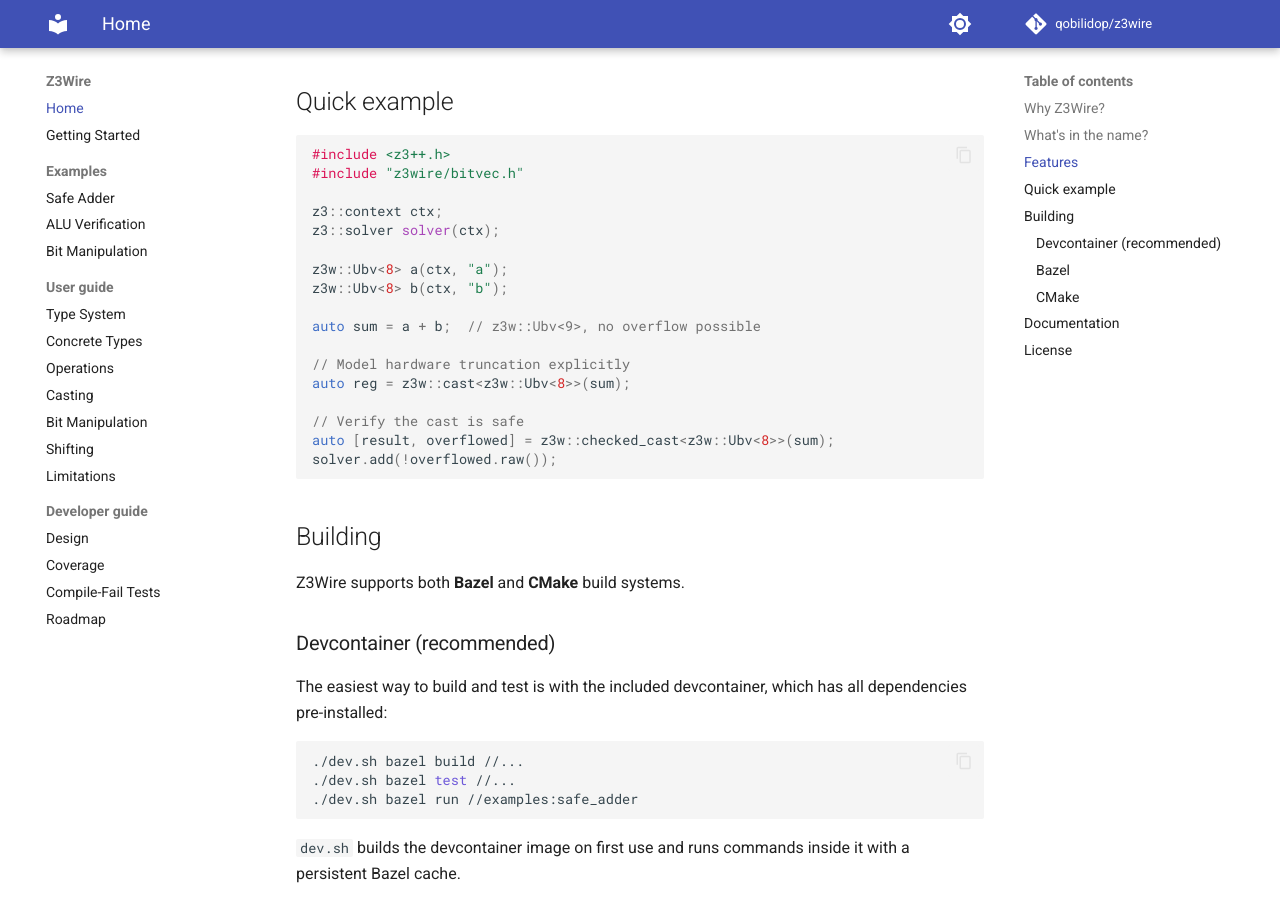
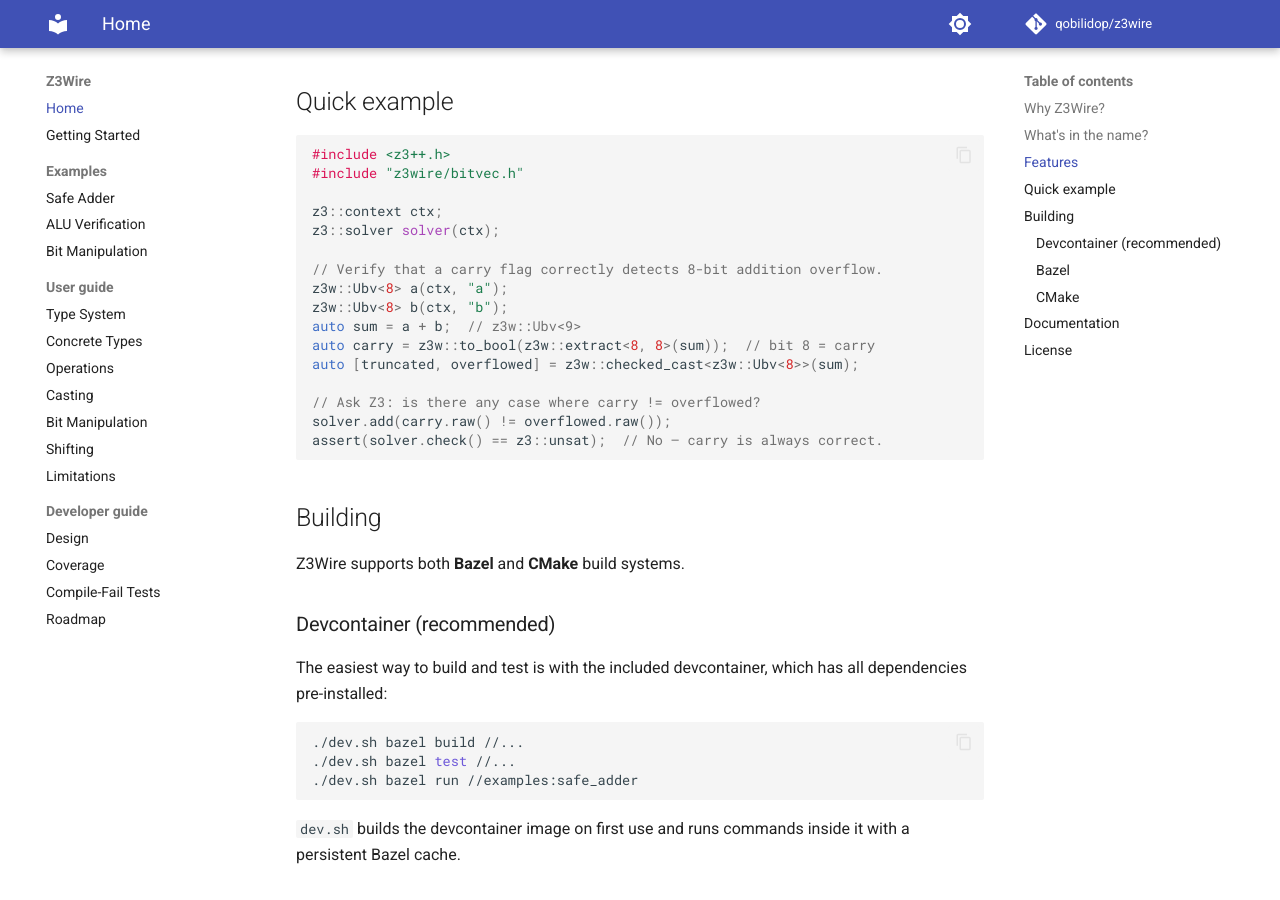
Before and after one commit to qobilidop/z3wire, an MkDocs documentation site: the page built from docs/index.md, in a window 1280 px wide and 900 px high, scrolled down 1111 px. Built offline with MkDocs 1.6.1 and Material for MkDocs 9.7.7, drawn with Linux system fonts in a browser that asks for light colours; comment, search, counter and statistics services are not loaded.

Commit message:
Rewrite README example to verify carry flag correctness
Replace the API showcase with a meaningful verification: prove that
a carry flag always matches overflow detection for 8-bit addition.
Add single-bit extraction shorthand and Bool/Ubv<1> friction to
the roadmap.

Co-Authored-By: Claude Opus 4.6 <noreply@anthropic.com>

````diff
--- a/README.md
+++ b/README.md
@@ -54,17 +54,16 @@ the complete set of combinational logic primitives that operate on these wires.
 z3::context ctx;
 z3::solver solver(ctx);
 
+// Verify that a carry flag correctly detects 8-bit addition overflow.
 z3w::Ubv<8> a(ctx, "a");
 z3w::Ubv<8> b(ctx, "b");
+auto sum = a + b;  // z3w::Ubv<9>
+auto carry = z3w::to_bool(z3w::extract<8, 8>(sum));  // bit 8 = carry
+auto [truncated, overflowed] = z3w::checked_cast<z3w::Ubv<8>>(sum);
 
-auto sum = a + b;  // z3w::Ubv<9>, no overflow possible
-
-// Model hardware truncation explicitly
-auto reg = z3w::cast<z3w::Ubv<8>>(sum);
-
-// Verify the cast is safe
-auto [result, overflowed] = z3w::checked_cast<z3w::Ubv<8>>(sum);
-solver.add(!overflowed.raw());
+// Ask Z3: is there any case where carry != overflowed?
+solver.add(carry.raw() != overflowed.raw());
+assert(solver.check() == z3::unsat);  // No — carry is always correct.
 ```
 
 ## Building
````
Also changed, not shown: docs/dev/roadmap.md (+5 -0 lines).
